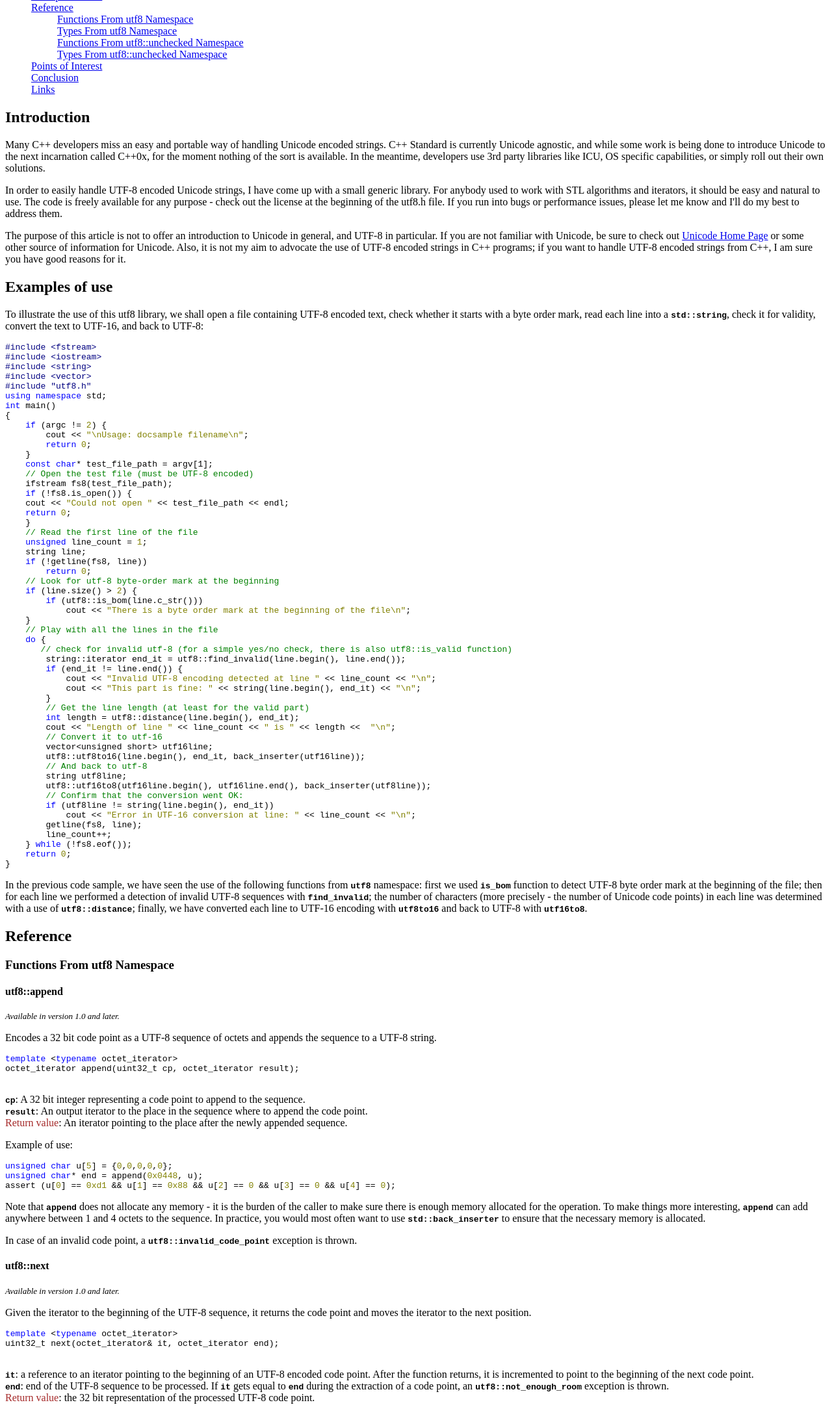
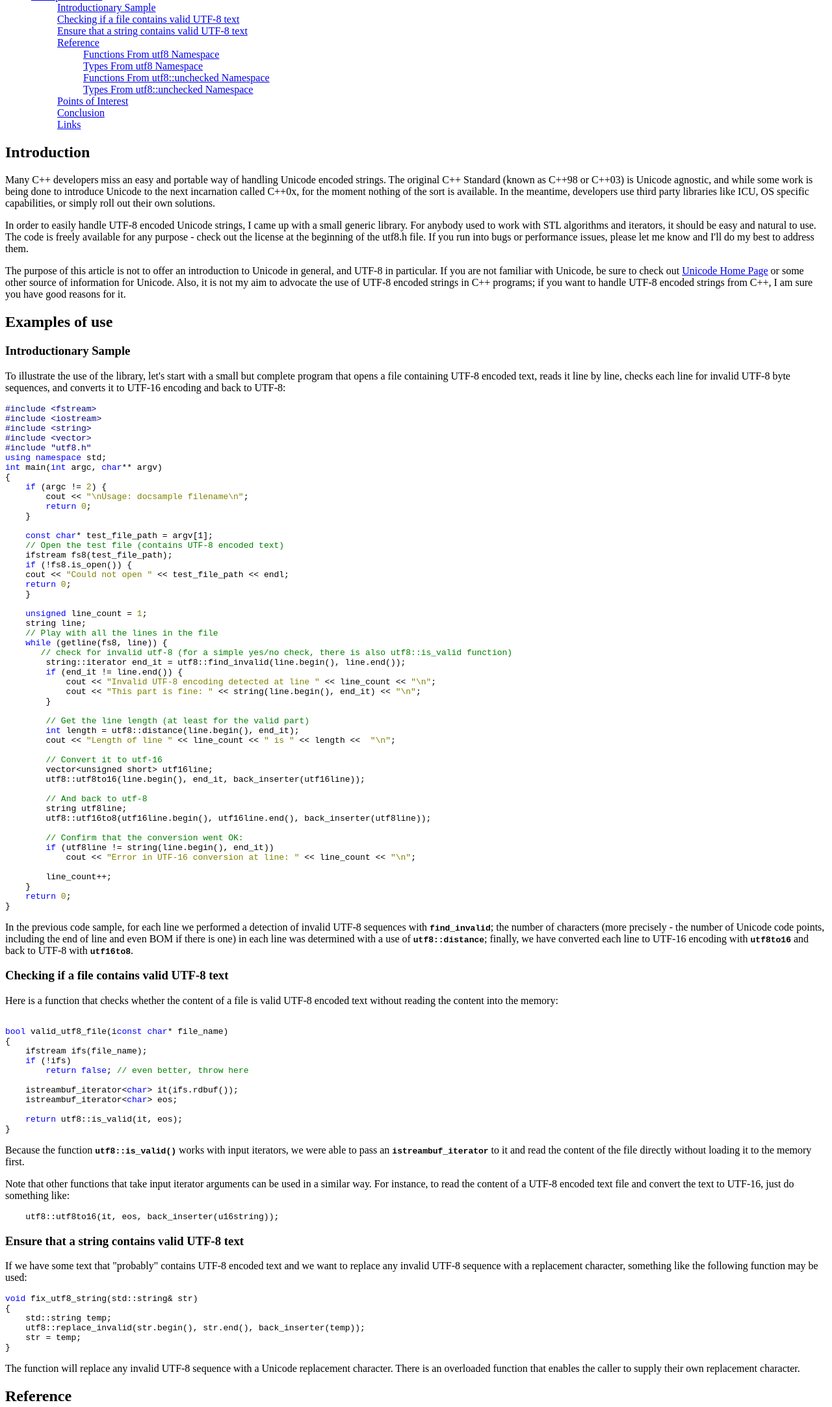
Before and after one commit to mangos/MaNGOS, a plain HTML site: page dep/include/utf8cpp/doc/utf8cpp.html in a window 1280 px wide. Shown: the part 184-2349 px from the top of the page at 65% size. Drawn offline with Linux system fonts and the light colour scheme.

Commit message:
[9231] Update used utf8 cpp library version up to 2.2.4

```diff
--- a/dep/include/utf8cpp/doc/utf8cpp.html
+++ b/dep/include/utf8cpp/doc/utf8cpp.html
@@ -57,6 +57,16 @@
         </li>
         <li>
           <a href="#examples">Examples of Use</a>
+          <ul class="toc">
+            <li>
+              <a href=#introsample>Introductionary Sample </a>
+            </li>
+            <li>
+              <a href=#validfile>Checking if a file contains valid UTF-8 text</a>
+            </li>
+            <li>
+              <a href=#fixinvalid>Ensure that a string contains valid UTF-8 text</a>
+            </li>
         </li>
         <li>
           <a href="#reference">Reference</a>
@@ -91,14 +101,14 @@
     </h2>
     <p>
       Many C++ developers miss an easy and portable way of handling Unicode encoded
-      strings. C++ Standard is currently Unicode agnostic, and while some work is being
-      done to introduce Unicode to the next incarnation called C++0x, for the moment
-      nothing of the sort is available. In the meantime, developers use 3rd party
-      libraries like ICU, OS specific capabilities, or simply roll out their own
-      solutions.
-    </p>
-    <p>
-      In order to easily handle UTF-8 encoded Unicode strings, I have come up with a small
+      strings. The original C++ Standard (known as C++98 or C++03) is Unicode agnostic,
+      and while some work is being done to introduce Unicode to the next incarnation
+      called C++0x, for the moment nothing of the sort is available. In the meantime,
+      developers use third party libraries like ICU, OS specific capabilities, or simply
+      roll out their own solutions.
+    </p>
+    <p>
+      In order to easily handle UTF-8 encoded Unicode strings, I came up with a small
       generic library. For anybody used to work with STL algorithms and iterators, it should be
       easy and natural to use. The code is freely available for any purpose - check out
       the license at the beginning of the utf8.h file. If you run into
@@ -115,11 +125,13 @@
     <h2 id="examples">
       Examples of use
     </h2>
-    <p>
-      To illustrate the use of this utf8 library, we shall open a file containing UTF-8
-      encoded text, check whether it starts with a byte order mark, read each line into a
-      <code>std::string</code>, check it for validity, convert the text to UTF-16, and
-      back to UTF-8:
+    <h3 id="introsample">
+      Introductionary Sample
+    </h3>
+    <p>
+      To illustrate the use of the library, let's start with a small but complete program
+      that opens a file containing UTF-8 encoded text, reads it line by line, checks each line
+      for invalid UTF-8 byte sequences, and converts it to UTF-16 encoding and back to UTF-8:
     </p>
 <pre>
 <span class="preprocessor">#include &lt;fstream&gt;</span>
@@ -128,33 +140,26 @@
 <span class="preprocessor">#include &lt;vector&gt;</span>
 <span class="preprocessor">#include "utf8.h"</span>
 <span class="keyword">using namespace</span> std;
-<span class="keyword">int</span> main()
+<span class="keyword">int</span> main(<span class="keyword">int</span> argc, <span class="keyword">char</span>** argv)
 {
     <span class="keyword">if</span> (argc != <span class="literal">2</span>) {
         cout &lt;&lt; <span class="literal">"\nUsage: docsample filename\n"</span>;
         <span class="keyword">return</span> <span class="literal">0</span>;
     }
+
     <span class="keyword">const char</span>* test_file_path = argv[1];
-    <span class="comment">// Open the test file (must be UTF-8 encoded)</span>
+    <span class="comment">// Open the test file (contains UTF-8 encoded text)</span>
     ifstream fs8(test_file_path);
     <span class="keyword">if</span> (!fs8.is_open()) {
     cout &lt;&lt; <span class=
 "literal">"Could not open "</span> &lt;&lt; test_file_path &lt;&lt; endl;
     <span class="keyword">return</span> <span class="literal">0</span>;
     }
-    <span class="comment">// Read the first line of the file</span>
+
     <span class="keyword">unsigned</span> line_count = <span class="literal">1</span>;
     string line;
-    <span class="keyword">if</span> (!getline(fs8, line))
-        <span class="keyword">return</span> <span class="literal">0</span>;
-    <span class="comment">// Look for utf-8 byte-order mark at the beginning</span>
-    <span class="keyword">if</span> (line.size() &gt; <span class="literal">2</span>) {
-        <span class="keyword">if</span> (utf8::is_bom(line.c_str()))
-            cout &lt;&lt; <span class=
-"literal">"There is a byte order mark at the beginning of the file\n"</span>;
-    }
     <span class="comment">// Play with all the lines in the file</span>
-    <span class="keyword">do</span> {
+    <span class="keyword">while</span> (getline(fs8, line)) {
        <span class="comment">// check for invalid utf-8 (for a simple yes/no check, there is also utf8::is_valid function)</span>
         string::iterator end_it = utf8::find_invalid(line.begin(), line.end());
         <span class="keyword">if</span> (end_it != line.end()) {
@@ -165,38 +170,88 @@
 "literal">"This part is fine: "</span> &lt;&lt; string(line.begin(), end_it) &lt;&lt; <span
  class="literal">"\n"</span>;
         }
+
         <span class="comment">// Get the line length (at least for the valid part)</span>
         <span class="keyword">int</span> length = utf8::distance(line.begin(), end_it);
         cout &lt;&lt; <span class=
 "literal">"Length of line "</span> &lt;&lt; line_count &lt;&lt; <span class=
 "literal">" is "</span> &lt;&lt; length &lt;&lt;  <span class="literal">"\n"</span>;
+
         <span class="comment">// Convert it to utf-16</span>
         vector&lt;unsigned short&gt; utf16line;
         utf8::utf8to16(line.begin(), end_it, back_inserter(utf16line));
+
         <span class="comment">// And back to utf-8</span>
         string utf8line;
         utf8::utf16to8(utf16line.begin(), utf16line.end(), back_inserter(utf8line));
+
         <span class="comment">// Confirm that the conversion went OK:</span>
         <span class="keyword">if</span> (utf8line != string(line.begin(), end_it))
             cout &lt;&lt; <span class=
 "literal">"Error in UTF-16 conversion at line: "</span> &lt;&lt; line_count &lt;&lt; <span
  class="literal">"\n"</span>;
-        getline(fs8, line);
+
         line_count++;
-    } <span class="keyword">while</span> (!fs8.eof());
+    }
     <span class="keyword">return</span> <span class="literal">0</span>;
 }
 </pre>
     <p>
-      In the previous code sample, we have seen the use of the following functions from
-      <code>utf8</code> namespace: first we used <code>is_bom</code> function to detect
-      UTF-8 byte order mark at the beginning of the file; then for each line we performed
+      In the previous code sample, for each line we performed
       a detection of invalid UTF-8 sequences with <code>find_invalid</code>; the number
-      of characters (more precisely - the number of Unicode code points) in each line was
+      of characters (more precisely - the number of Unicode code points, including the end
+      of line and even BOM if there is one) in each line was
       determined with a use of <code>utf8::distance</code>; finally, we have converted
       each line to UTF-16 encoding with <code>utf8to16</code> and back to UTF-8 with
       <code>utf16to8</code>.
     </p>
+    <h3 id="validfile">Checking if a file contains valid UTF-8 text</h3>
+<p>
+Here is a function that checks whether the content of a file is valid UTF-8 encoded text without
+reading the content into the memory:
+</p>
+<pre>
+<span class="keyword">bool</span> valid_utf8_file(i<span class="keyword">const char</span>* file_name)
+{
+    ifstream ifs(file_name);
+    <span class="keyword">if</span> (!ifs)
+        <span class="keyword">return false</span>; <span class="comment">// even better, throw here</span>
+
+    istreambuf_iterator&lt;<span class="keyword">char</span>&gt; it(ifs.rdbuf());
+    istreambuf_iterator&lt;<span class="keyword">char</span>&gt; eos;
+
+    <span class="keyword">return</span> utf8::is_valid(it, eos);
+}
+</pre>
+<p>
+Because the function <code>utf8::is_valid()</code> works with input iterators, we were able
+to pass an <code>istreambuf_iterator</code> to it and read the content of the file directly
+without loading it to the memory first.</p>
+<p>
+Note that other functions that take input iterator arguments can be used in a similar way. For
+instance, to read the content of a UTF-8 encoded text file and convert the text to UTF-16, just
+do something like:
+</p>
+<pre>
+    utf8::utf8to16(it, eos, back_inserter(u16string));
+</pre>
+    <h3 id="fixinvalid">Ensure that a string contains valid UTF-8 text</h3>
+<p>
+If we have some text that "probably" contains UTF-8 encoded text and we want to
+replace any invalid UTF-8 sequence with a replacement character, something like
+the following function may be used:
+</p>
+<pre>
+<span class="keyword">void</span> fix_utf8_string(std::string&amp; str)
+{
+    std::string temp;
+    utf8::replace_invalid(str.begin(), str.end(), back_inserter(temp));
+    str = temp;
+}
+</pre>
+<p>The function will replace any invalid UTF-8 sequence with a Unicode replacement character.
+There is an overloaded function that enables the caller to supply their own replacement character.
+</p>
     <h2 id="reference">
       Reference
     </h2>
```
Also changed, not shown: 5 other files.
